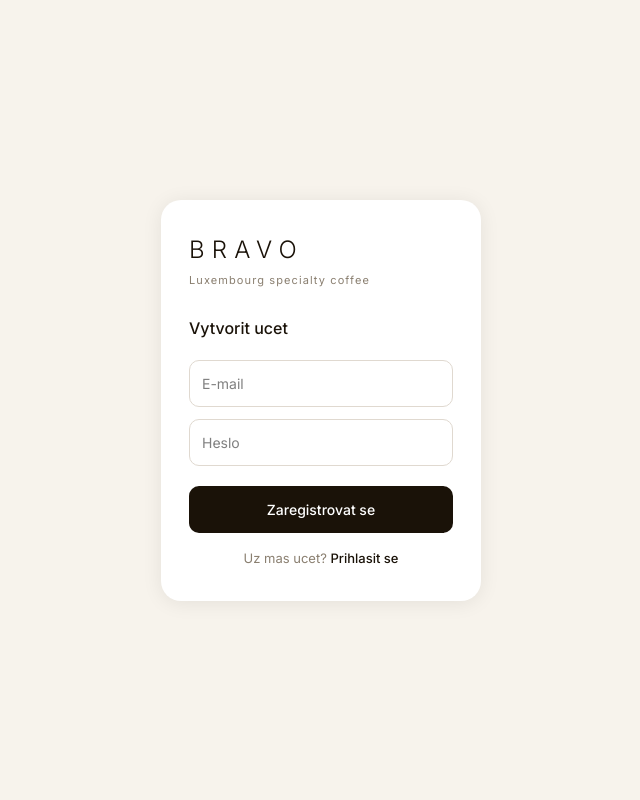
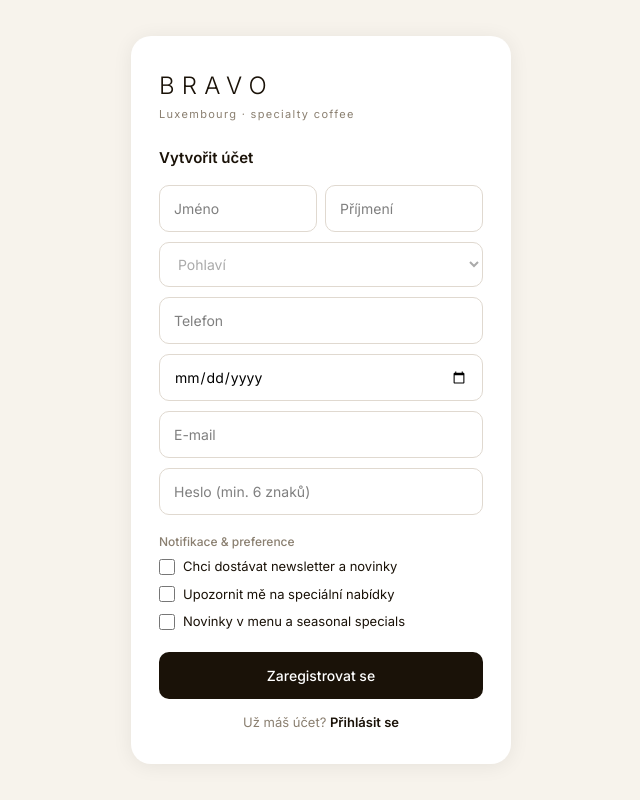
Before and after one commit to 8zkydy856s-lang/bravo, a Next.js app: page /login in a window 1280 px wide. Both pictures are taken after a click on the element "Registrovat". Shown: the whole page, without its empty margins (319-959 px from the left). Built offline with nearby package versions, Linux system fonts and the light colour scheme; no server answers.

Commit message:
full registration form

```diff
--- a/app/login/page.tsx
+++ b/app/login/page.tsx
@@ -3,43 +3,104 @@ import { useState } from 'react'
 import { supabase } from '../lib/supabase'
 
 export default function LoginPage() {
-  const [email, setEmail] = useState('')
-  const [password, setPassword] = useState('')
   const [isRegister, setIsRegister] = useState(false)
   const [loading, setLoading] = useState(false)
   const [message, setMessage] = useState('')
+  const [form, setForm] = useState({
+    email: '', password: '', jmeno: '', prijmeni: '',
+    pohlavie: '', telefon: '', datum_narozeni: '',
+    newsletter: false, notifikace_nabidky: false, notifikace_novinky: false
+  })
+
+  const set = (k: string, v: any) => setForm(f => ({...f, [k]: v}))
 
   async function handleSubmit() {
     setLoading(true)
     setMessage('')
     if (isRegister) {
-      const { error } = await supabase.auth.signUp({ email, password })
+      const { data, error } = await supabase.auth.signUp({
+        email: form.email, password: form.password,
+        options: { data: {
+          jmeno: form.jmeno, prijmeni: form.prijmeni,
+          pohlavie: form.pohlavie, telefon: form.telefon,
+          datum_narozeni: form.datum_narozeni,
+          newsletter: form.newsletter,
+          notifikace_nabidky: form.notifikace_nabidky,
+          notifikace_novinky: form.notifikace_novinky
+        }}
+      })
       if (error) setMessage(error.message)
-      else setMessage('Zkontroluj e-mail pro potvrzeni registrace.')
+      else setMessage('Zkontroluj e-mail pro potvrzení registrace.')
     } else {
-      const { error } = await supabase.auth.signInWithPassword({ email, password })
+      const { error } = await supabase.auth.signInWithPassword({ email: form.email, password: form.password })
       if (error) setMessage(error.message)
       else window.location.href = '/'
     }
     setLoading(false)
   }
 
+  const inp = (ph: string, k: string, type='text') => (
+    <input type={type} placeholder={ph} value={(form as any)[k]} onChange={e => set(k, e.target.value)}
+      style={{width:'100%',padding:'12px 14px',border:'1px solid #e0d9d0',borderRadius:'10px',fontSize:'14px',marginBottom:'10px',boxSizing:'border-box',outline:'none',fontFamily:'Inter,sans-serif'}} />
+  )
+
   return (
-    <main style={{minHeight:'100vh',background:'#f7f3ec',display:'flex',alignItems:'center',justifyContent:'center',fontFamily:'Inter,sans-serif'}}>
-      <div style={{background:'white',borderRadius:'20px',padding:'32px 28px',width:'320px',boxShadow:'0 2px 20px rgba(0,0,0,0.08)'}}>
-        <h1 style={{fontSize:'24px',fontWeight:'300',letterSpacing:'0.3em',color:'#1a1208',margin:'0 0 4px'}}>BRAVO</h1>
-        <p style={{fontSize:'11px',color:'#8a7f70',letterSpacing:'0.1em',margin:'0 0 28px'}}>Luxembourg specialty coffee</p>
-        <h2 style={{fontSize:'16px',fontWeight:'500',color:'#1a1208',margin:'0 0 20px'}}>{isRegister ? 'Vytvorit ucet' : 'Prihlasit se'}</h2>
-        <input type="email" placeholder="E-mail" value={email} onChange={e => setEmail(e.target.value)} style={{width:'100%',padding:'12px',border:'1px solid #e0d9d0',borderRadius:'10px',fontSize:'14px',marginBottom:'12px',boxSizing:'border-box',outline:'none'}} />
-        <input type="password" placeholder="Heslo" value={password} onChange={e => setPassword(e.target.value)} style={{width:'100%',padding:'12px',border:'1px solid #e0d9d0',borderRadius:'10px',fontSize:'14px',marginBottom:'20px',boxSizing:'border-box',outline:'none'}} />
-        <button onClick={handleSubmit} disabled={loading} style={{width:'100%',padding:'13px',background:'#1a1208',color:'white',border:'none',borderRadius:'10px',fontSize:'14px',fontWeight:'500',cursor:'pointer',marginBottom:'16px'}}>
-          {loading ? 'Nacitam...' : isRegister ? 'Zaregistrovat se' : 'Prihlasit se'}
+    <main style={{minHeight:'100vh',background:'#f7f3ec',display:'flex',alignItems:'center',justifyContent:'center',fontFamily:'Inter,sans-serif',padding:'20px',boxSizing:'border-box'}}>
+      <div style={{background:'white',borderRadius:'20px',padding:'32px 28px',width:'100%',maxWidth:'380px',boxShadow:'0 2px 20px rgba(0,0,0,0.07)'}}>
+        <h1 style={{fontSize:'24px',fontWeight:'300',letterSpacing:'0.3em',color:'#1a1208',margin:'0 0 2px'}}>BRAVO</h1>
+        <p style={{fontSize:'11px',color:'#8a7f70',letterSpacing:'0.12em',margin:'0 0 24px'}}>Luxembourg · specialty coffee</p>
+
+        <h2 style={{fontSize:'15px',fontWeight:'600',color:'#1a1208',margin:'0 0 16px'}}>{isRegister ? 'Vytvořit účet' : 'Přihlásit se'}</h2>
+
+        {isRegister && <>
+          <div style={{display:'flex',gap:'8px',marginBottom:'0'}}>
+            <input type="text" placeholder="Jméno" value={form.jmeno} onChange={e => set('jmeno', e.target.value)}
+              style={{width:'50%',padding:'12px 14px',border:'1px solid #e0d9d0',borderRadius:'10px',fontSize:'14px',marginBottom:'10px',boxSizing:'border-box',outline:'none'}} />
+            <input type="text" placeholder="Příjmení" value={form.prijmeni} onChange={e => set('prijmeni', e.target.value)}
+              style={{width:'50%',padding:'12px 14px',border:'1px solid #e0d9d0',borderRadius:'10px',fontSize:'14px',marginBottom:'10px',boxSizing:'border-box',outline:'none'}} />
+          </div>
+
+          <select value={form.pohlavie} onChange={e => set('pohlavie', e.target.value)}
+            style={{width:'100%',padding:'12px 14px',border:'1px solid #e0d9d0',borderRadius:'10px',fontSize:'14px',marginBottom:'10px',boxSizing:'border-box',outline:'none',background:'white',color: form.pohlavie ? '#1a1208' : '#aaa'}}>
+            <option value="">Pohlaví</option>
+            <option value="muz">Muž</option>
+            <option value="zena">Žena</option>
+            <option value="jine">Jiné</option>
+          </select>
+
+          {inp('Telefon', 'telefon', 'tel')}
+          {inp('Datum narození', 'datum_narozeni', 'date')}
+        </>}
+
+        {inp('E-mail', 'email', 'email')}
+        {inp('Heslo (min. 6 znaků)', 'password', 'password')}
+
+        {isRegister && <>
+          <p style={{fontSize:'12px',color:'#8a7f70',margin:'8px 0 6px',fontWeight:'500'}}>Notifikace & preference</p>
+          {[
+            ['newsletter', 'Chci dostávat newsletter a novinky'],
+            ['notifikace_nabidky', 'Upozornit mě na speciální nabídky'],
+            ['notifikace_novinky', 'Novinky v menu a seasonal specials'],
+          ].map(([k, label]) => (
+            <label key={k} style={{display:'flex',alignItems:'center',gap:'8px',fontSize:'13px',color:'#1a1208',marginBottom:'8px',cursor:'pointer'}}>
+              <input type="checkbox" checked={(form as any)[k]} onChange={e => set(k, e.target.checked)}
+                style={{width:'16px',height:'16px',accentColor:'#1a1208'}} />
+              {label}
+            </label>
+          ))}
+        </>}
+
+        <button onClick={handleSubmit} disabled={loading}
+          style={{width:'100%',padding:'13px',background:'#1a1208',color:'white',border:'none',borderRadius:'10px',fontSize:'14px',fontWeight:'500',cursor:'pointer',marginTop:'12px',marginBottom:'14px',fontFamily:'Inter,sans-serif'}}>
+          {loading ? 'Načítám...' : isRegister ? 'Zaregistrovat se' : 'Přihlásit se'}
         </button>
-        {message && <p style={{fontSize:'13px',color:'#c0392b',textAlign:'center',margin:'0 0 12px'}}>{message}</p>}
+
+        {message && <p style={{fontSize:'13px',color: message.includes('Zkontroluj') ? '#2e7d32' : '#c0392b',textAlign:'center',margin:'0 0 10px'}}>{message}</p>}
+
         <p style={{fontSize:'13px',color:'#8a7f70',textAlign:'center',margin:0}}>
-          {isRegister ? 'Uz mas ucet?' : 'Nemas ucet?'}{' '}
-          <span onClick={() => setIsRegister(!isRegister)} style={{color:'#1a1208',cursor:'pointer',fontWeight:'500'}}>
-            {isRegister ? 'Prihlasit se' : 'Registrovat'}
+          {isRegister ? 'Už máš účet?' : 'Nemáš účet?'}{' '}
+          <span onClick={() => {setIsRegister(!isRegister); setMessage('')}} style={{color:'#1a1208',cursor:'pointer',fontWeight:'600'}}>
+            {isRegister ? 'Přihlásit se' : 'Registrovat'}
           </span>
         </p>
       </div>
```
